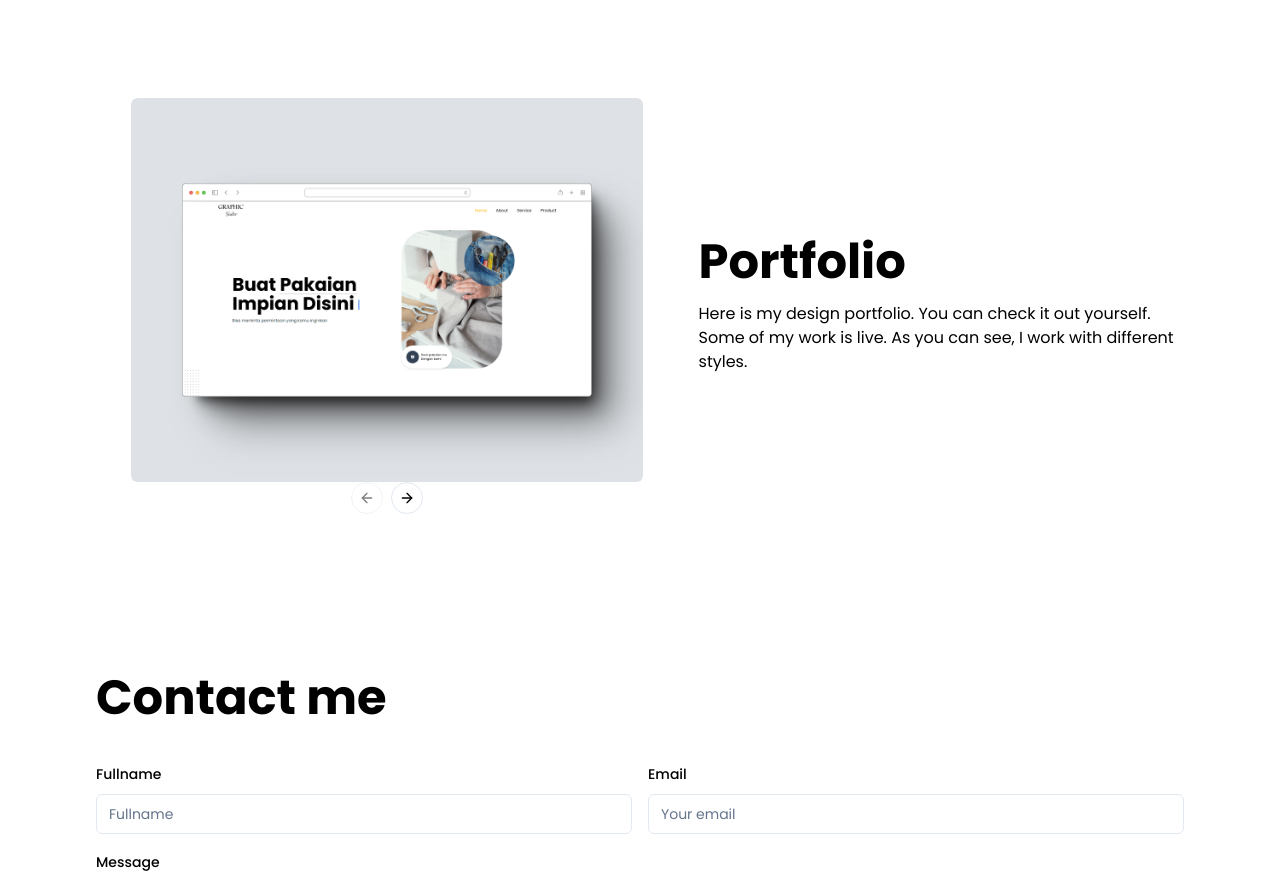
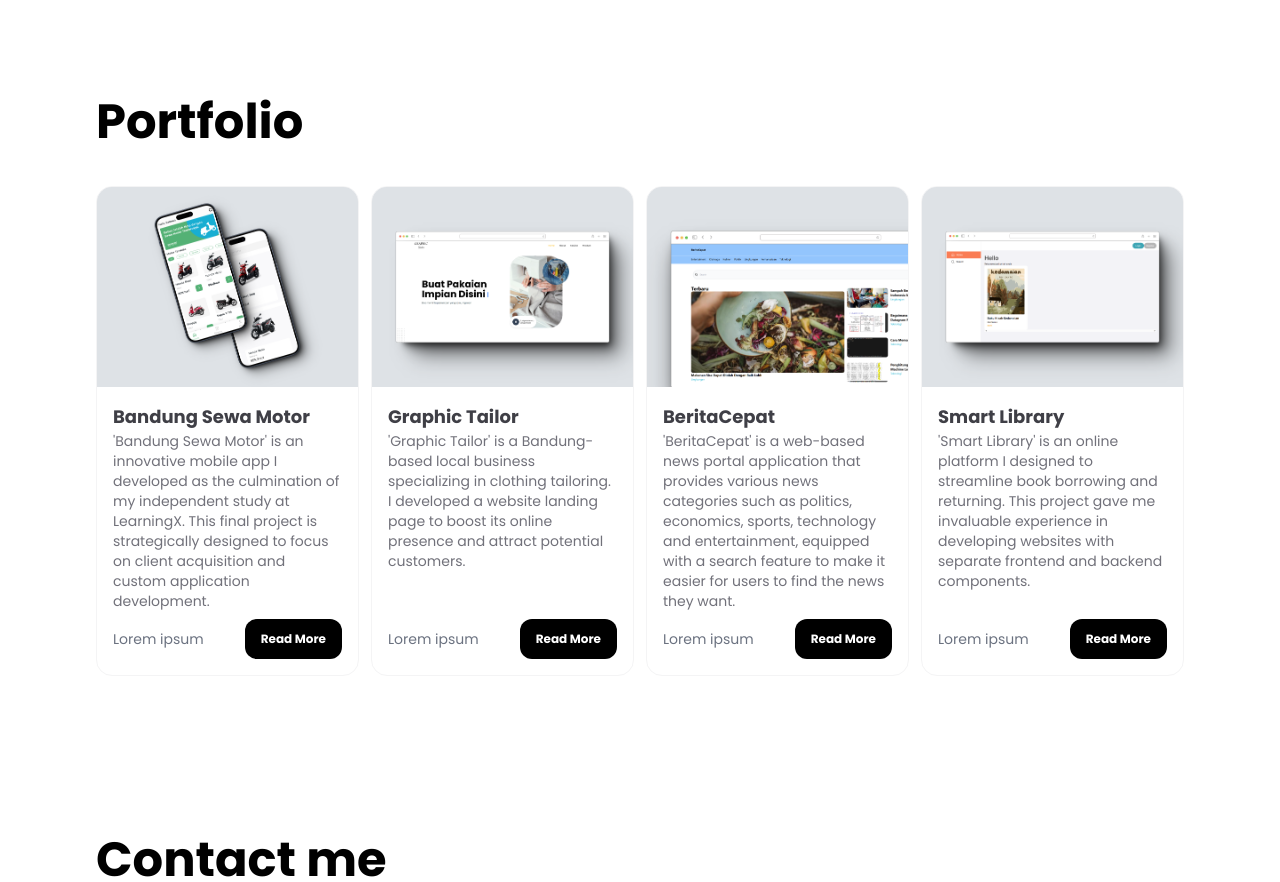
Before and after one commit to fardz2/fardz2-personal-website, a Next.js app: page / in a window 1280 px wide. Shown: the part 1370-2252 px from the top of the page. Built offline with nearby package versions, Linux system fonts and the light colour scheme.

Commit message:
memperbaiki portfolio

```diff
--- a/components/Portfolio.tsx
+++ b/components/Portfolio.tsx
@@ -1,55 +1,81 @@
 import Image from "next/image";
 import { Fade } from "./animate/Fade";
-import {
-  Carousel,
-  CarouselContent,
-  CarouselItem,
-  CarouselNext,
-  CarouselPrevious,
-} from "./ui/carousel";
+import { Button } from "./ui/button";
 
-const IMAGE = ["/assets/1.png", "/assets/2.png", "/assets/3.png"];
+interface Portfolio {
+  image: string;
+  title: string;
+  description: string;
+}
+const portfolios: Portfolio[] = [
+  {
+    image: "/assets/3.png",
+    title: "Bandung Sewa Motor",
+    description:
+      "'Bandung Sewa Motor' is an innovative mobile app I developed as the culmination of my independent study at LearningX. This final project is strategically designed to focus on client acquisition and custom application development.",
+  },
+  {
+    image: "/assets/1.png",
+    title: "Graphic Tailor",
+    description:
+      "'Graphic Tailor' is a Bandung-based local business specializing in clothing tailoring. I developed a website landing page to boost its online presence and attract potential customers.",
+  },
+  {
+    image: "/assets/4.png",
+    title: "BeritaCepat",
+    description:
+      "'BeritaCepat' is a web-based news portal application that provides various news categories such as politics, economics, sports, technology and entertainment, equipped with a search feature to make it easier for users to find the news they want.",
+  },
+  {
+    image: "/assets/2.png",
+    title: "Smart Library",
+    description:
+      "'Smart Library' is an online platform I designed to streamline book borrowing and returning. This project gave me invaluable experience in developing websites with separate frontend and backend components.",
+  },
+];
 export default function Portfolio() {
+  let delay = 0.8;
   return (
     <>
       <section className="py-20 " id="portfolio">
         <div className="relative container mx-auto px-5 md:px-24 ">
-          <div className="flex justify-center md:mt-0 mt-20  flex-col lg:flex-row-reverse gap-5 items-center  ">
-            <div className="flex flex-col gap-4 justify-center basis-[50%]">
           <Fade initial={-10} animate={0} delay={0.7}>
-                <h2 className="md:text-5xl text-4xl font-bold ">Portfolio</h2>
+            <h2 className="md:text-5xl text-4xl font-bold mb-10">Portfolio</h2>
           </Fade>
-              <Fade initial={-10} animate={0} delay={0.8}>
-                <p>
-                  Here is my design portfolio. You can check it out yourself.
-                  Some of my work is live. As you can see, I work with different
-                  styles.
-                </p>
-              </Fade>
-            </div>
-            <div className="flex justify-center basis-[60%]  ">
-              <Fade initial={10} animate={0} delay={0.5}>
-                <Carousel className="w-full max-w-lg  ">
-                  <CarouselContent>
-                    {IMAGE.map((value, index) => (
-                      <CarouselItem key={index}>
+
+          <div className="grid grid-rows-1  md:grid-cols-2  lg:grid-cols-4 gap-3  ">
+            {portfolios.map((value, index) => (
+              <Fade initial={-10} animate={0} delay={(delay += 0.1)}>
+                <div
+                  className="relative overflow-hidden  rounded-2xl transition duration-200 group bg-white hover:shadow-xl border border-zinc-100 pb-12 h-[490px]"
+                  key={index}
+                >
+                  <div className="w-full h-[200px] bg-gray-100 rounded-tr-lg rounded-tl-lg  overflow-hidden  relative">
                     <Image
-                          src={value}
-                          alt={"faridz"}
+                      src={value.image}
+                      alt=""
                       width={1000}
                       height={1000}
-                          className="rounded-md"
+                      className={`group-hover:scale-95 group-hover:rounded-2xl transform object-cover w-full h-full transition duration-200 `}
                     />
-                      </CarouselItem>
+                  </div>
+                  <div className=" p-4 flex flex-col justify-between ">
+                    <h2 className="font-bold text-lg text-zinc-700">
+                      {value.title}
+                    </h2>
+                    <h2 className="font-normal  text-sm text-zinc-500">
+                      {value.description}
+                    </h2>
+                    <div className="absolute bottom-0 p-4  right-0 left-0 flex flex-row justify-between items-center ">
+                      <span className="text-sm text-gray-500">Lorem ipsum</span>
+                      <Button className="relative z-10   bg-black text-white font-bold rounded-xl block text-xs">
+                        Read More
+                      </Button>
+                    </div>
+                  </div>
+                </div>
+              </Fade>
             ))}
-                  </CarouselContent>
-                  <div className="flex flex-row justify-center gap-2">
-                    <CarouselPrevious />
-                    <CarouselNext />
-                  </div>
-                </Carousel>
-              </Fade>
-            </div>
           </div>
 
           {/* <div className="absolute right-[-300px] top-[-150px]">
--- a/components/ui/carousel.tsx
+++ /dev/null
@@ -1,258 +0,0 @@
-"use client";
-
-import * as React from "react";
-import useEmblaCarousel, {
-  type UseEmblaCarouselType,
-} from "embla-carousel-react";
-import { ArrowLeft, ArrowRight } from "lucide-react";
-
-import { cn } from "@/lib/utils";
-import { Button } from "@/components/ui/button";
-
-type CarouselApi = UseEmblaCarouselType[1];
-type UseCarouselParameters = Parameters<typeof useEmblaCarousel>;
-type CarouselOptions = UseCarouselParameters[0];
-type CarouselPlugin = UseCarouselParameters[1];
-
-type CarouselProps = {
-  opts?: CarouselOptions;
-  plugins?: CarouselPlugin;
-  orientation?: "horizontal" | "vertical";
-  setApi?: (api: CarouselApi) => void;
-};
-
-type CarouselContextProps = {
-  carouselRef: ReturnType<typeof useEmblaCarousel>[0];
-  api: ReturnType<typeof useEmblaCarousel>[1];
-  scrollPrev: () => void;
-  scrollNext: () => void;
-  canScrollPrev: boolean;
-  canScrollNext: boolean;
-} & CarouselProps;
-
-const CarouselContext = React.createContext<CarouselContextProps | null>(null);
-
-function useCarousel() {
-  const context = React.useContext(CarouselContext);
-
-  if (!context) {
-    throw new Error("useCarousel must be used within a <Carousel />");
-  }
-
-  return context;
-}
-
-const Carousel = React.forwardRef<
-  HTMLDivElement,
-  React.HTMLAttributes<HTMLDivElement> & CarouselProps
->(
-  (
-    {
-      orientation = "horizontal",
-      opts,
-      setApi,
-      plugins,
-      className,
-      children,
-      ...props
-    },
-    ref
-  ) => {
-    const [carouselRef, api] = useEmblaCarousel(
-      {
-        ...opts,
-        axis: orientation === "horizontal" ? "x" : "y",
-      },
-      plugins
-    );
-    const [canScrollPrev, setCanScrollPrev] = React.useState(false);
-    const [canScrollNext, setCanScrollNext] = React.useState(false);
-
-    const onSelect = React.useCallback((api: CarouselApi) => {
-      if (!api) {
-        return;
-      }
-
-      setCanScrollPrev(api.canScrollPrev());
-      setCanScrollNext(api.canScrollNext());
-    }, []);
-
-    const scrollPrev = React.useCallback(() => {
-      api?.scrollPrev();
-    }, [api]);
-
-    const scrollNext = React.useCallback(() => {
-      api?.scrollNext();
-    }, [api]);
-
-    const handleKeyDown = React.useCallback(
-      (event: React.KeyboardEvent<HTMLDivElement>) => {
-        if (event.key === "ArrowLeft") {
-          event.preventDefault();
-          scrollPrev();
-        } else if (event.key === "ArrowRight") {
-          event.preventDefault();
-          scrollNext();
-        }
-      },
-      [scrollPrev, scrollNext]
-    );
-
-    React.useEffect(() => {
-      if (!api || !setApi) {
-        return;
-      }
-
-      setApi(api);
-    }, [api, setApi]);
-
-    React.useEffect(() => {
-      if (!api) {
-        return;
-      }
-
-      onSelect(api);
-      api.on("reInit", onSelect);
-      api.on("select", onSelect);
-
-      return () => {
-        api?.off("select", onSelect);
-      };
-    }, [api, onSelect]);
-
-    return (
-      <CarouselContext.Provider
-        value={{
-          carouselRef,
-          api: api,
-          opts,
-          orientation:
-            orientation || (opts?.axis === "y" ? "vertical" : "horizontal"),
-          scrollPrev,
-          scrollNext,
-          canScrollPrev,
-          canScrollNext,
-        }}
-      >
-        <div
-          ref={ref}
-          onKeyDownCapture={handleKeyDown}
-          className={cn("relative", className)}
-          role="region"
-          aria-roledescription="carousel"
-          {...props}
-        >
-          {children}
-        </div>
-      </CarouselContext.Provider>
-    );
-  }
-);
-Carousel.displayName = "Carousel";
-
-const CarouselContent = React.forwardRef<
-  HTMLDivElement,
-  React.HTMLAttributes<HTMLDivElement>
->(({ className, ...props }, ref) => {
-  const { carouselRef, orientation } = useCarousel();
-
-  return (
-    <div ref={carouselRef} className="overflow-hidden rounded-md">
-      <div
-        ref={ref}
-        className={cn(
-          "flex",
-          orientation === "horizontal" ? "-ml-4" : "-mt-4 flex-col",
-          className
-        )}
-        {...props}
-      />
-    </div>
-  );
-});
-CarouselContent.displayName = "CarouselContent";
-
-const CarouselItem = React.forwardRef<
-  HTMLDivElement,
-  React.HTMLAttributes<HTMLDivElement>
->(({ className, ...props }, ref) => {
-  const { orientation } = useCarousel();
-
-  return (
-    <div
-      ref={ref}
-      role="group"
-      aria-roledescription="slide"
-      className={cn(
-        "min-w-0 shrink-0 grow-0 basis-full",
-        orientation === "horizontal" ? "pl-4" : "pt-4",
-        className
-      )}
-      {...props}
-    />
-  );
-});
-CarouselItem.displayName = "CarouselItem";
-
-const CarouselPrevious = React.forwardRef<
-  HTMLButtonElement,
-  React.ComponentProps<typeof Button>
->(({ className, variant = "outline", size = "icon", ...props }, ref) => {
-  const { orientation, scrollPrev, canScrollPrev } = useCarousel();
-
-  return (
-    <Button
-      ref={ref}
-      variant={variant}
-      size={size}
-      className={cn(
-        " h-8 w-8 rounded-full",
-
-        className
-      )}
-      disabled={!canScrollPrev}
-      onClick={scrollPrev}
-      {...props}
-    >
-      <ArrowLeft className="h-4 w-4" />
-      <span className="sr-only">Previous slide</span>
-    </Button>
-  );
-});
-CarouselPrevious.displayName = "CarouselPrevious";
-
-const CarouselNext = React.forwardRef<
-  HTMLButtonElement,
-  React.ComponentProps<typeof Button>
->(({ className, variant = "outline", size = "icon", ...props }, ref) => {
-  const { orientation, scrollNext, canScrollNext } = useCarousel();
-
-  return (
-    <Button
-      ref={ref}
-      variant={variant}
-      size={size}
-      className={cn(
-        " h-8 w-8 rounded-full",
-
-        className
-      )}
-      disabled={!canScrollNext}
-      onClick={scrollNext}
-      {...props}
-    >
-      <ArrowRight className="h-4 w-4" />
-      <span className="sr-only">Next slide</span>
-    </Button>
-  );
-});
-CarouselNext.displayName = "CarouselNext";
-
-export {
-  type CarouselApi,
-  Carousel,
-  CarouselContent,
-  CarouselItem,
-  CarouselPrevious,
-  CarouselNext,
-};
```
Also changed, not shown: public/assets/4.png (added), public/assets/sew.jpg (deleted). Lines whose indentation alone changed are shown as unchanged.
